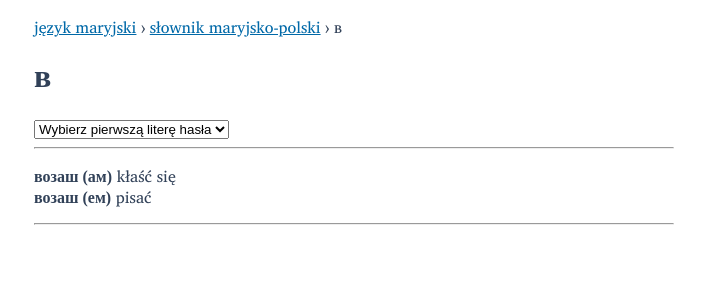
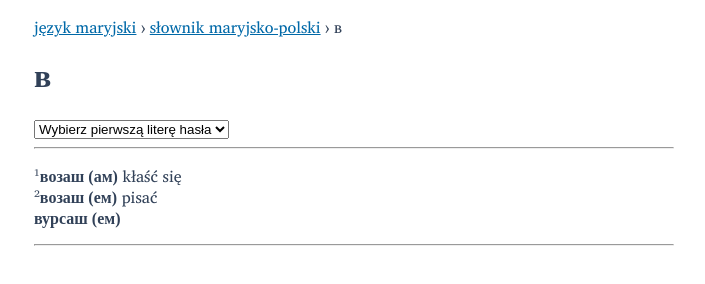
Before and after one commit to PT-22/mhr, a plain HTML site: page mhr-s/в.html in a window 1280 px wide. Shown: the whole page, without its empty margins (286-991 px from the left). Drawn offline with Linux system fonts and the light colour scheme; a web font is replaced by a local one.

Commit message:
nowe hasła

```diff
--- a/mhr-s/в.html
+++ b/mhr-s/в.html
@@ -24,8 +24,9 @@
 <hr>
 
 <div class="hang">
-<p><b>возаш (ам)</b> kłaść się</p>
-<p><b>возаш (ем)</b> pisać</p>
+<p>¹<b>возаш (ам)</b> kłaść się</p>
+<p>²<b>возаш (ем)</b> pisać</p>
+<p><b>вурсаш (ем)</b></p>
 </div>
 
 <hr>
```
Also changed, not shown: mhr-s/г.html (+1 -0 lines), mhr-s/д.html (+1 -0 lines), mhr-s/и.html (+1 -1 lines), mhr-s/к.html (+1 -1 lines), mhr-s/с.html (+1 -0 lines).
